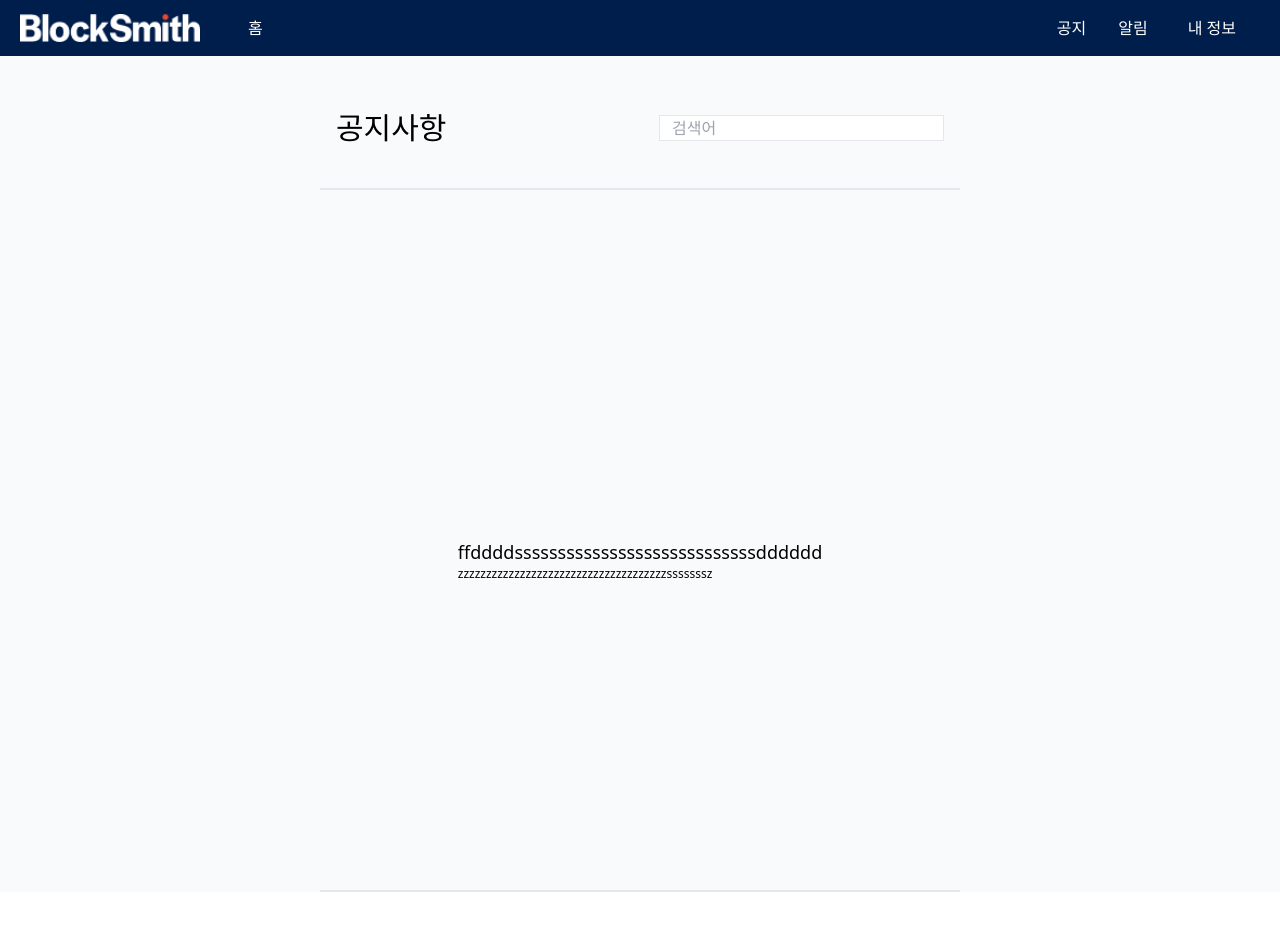
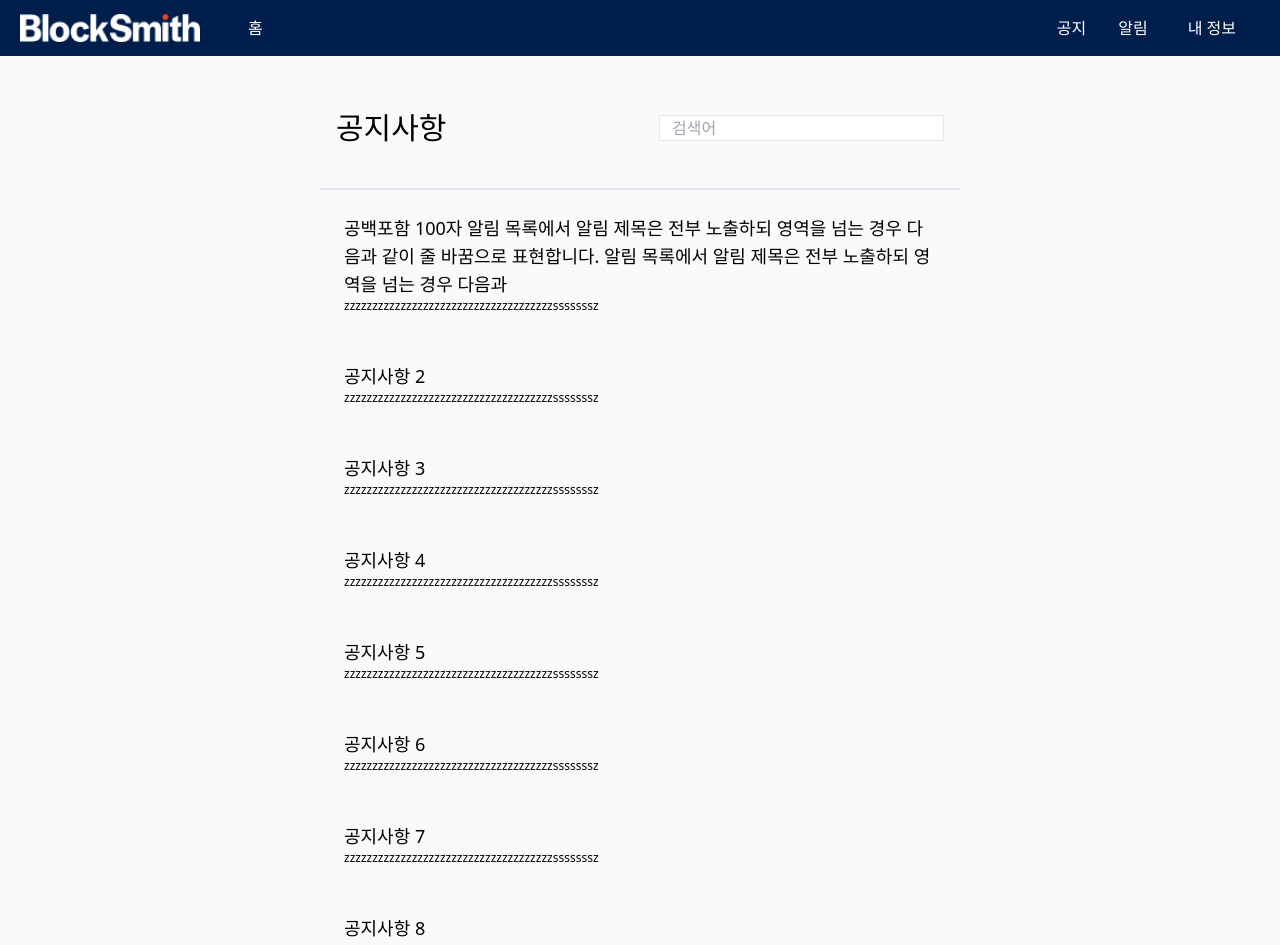
Before and after one commit to swon95/next_pagesup, a Next.js app: page /list in a window 1280 px wide. Shown: the top 945 px of the page. Before the commit the page ends 892 px from the top, so only its background shows below. Built offline with nearby package versions, Linux system fonts and the light colour scheme.

Commit message:
feat: dummy list render

```diff
--- /dev/null
+++ b/src/components/Container.tsx
@@ -0,0 +1,11 @@
+import React from "react";
+
+interface ContainerProps {
+    children: React.ReactNode;
+}
+
+const Container = ({ children }: ContainerProps) => {
+    return <div className="max-w-full mx-auto">{children}</div>;
+};
+
+export default Container;
--- /dev/null
+++ b/src/components/Heading.tsx
@@ -0,0 +1,20 @@
+// for list detail page
+import React from "react";
+
+interface HeadingProps {
+    title: string;
+    createdAt: Date;
+}
+
+const Heading = ({ title, createdAt }: HeadingProps) => {
+    return (
+        <div>
+            <div className="text-2xl font-bold">{title}</div>
+            <div className="text-sm mt-2 font-light text-neutral-500">
+                {createdAt.toLocaleDateString()}
+            </div>
+        </div>
+    );
+};
+
+export default Heading;
--- a/src/pages/list/index.tsx
+++ b/src/pages/list/index.tsx
@@ -1,11 +1,26 @@
 import React from "react";
+import Container from "@/components/Container";
 
 const List = () => {
+    const notices = [
+        "공백포함 100자 알림 목록에서 알림 제목은 전부 노출하되 영역을 넘는 경우 다음과 같이 줄 바꿈으로 표현합니다. 알림 목록에서 알림 제목은 전부 노출하되 영역을 넘는 경우 다음과",
+        "공지사항 2",
+        "공지사항 3",
+        "공지사항 4",
+        "공지사항 5",
+        "공지사항 6",
+        "공지사항 7",
+        "공지사항 8",
+        "공지사항 9",
+        "공지사항 10",
+    ];
+
     return (
+        <Container>
             <div className="bg-slate-50 min-h-screen">
                 <div className="flex flex-wrap justify-center relative">
-                <div className="flex flex-col items-center w-1/2 border-b-2">
-                    <div className="flex flex-row justify-between w-full items-center px-4 mt-10 border-b-2">
+                    <div className="flex flex-col items-center w-1/2 ">
+                        <div className="flex flex-row justify-between w-full items-center px-4 mt-10 ">
                             <div className="flex justify-center items-center h-16 mb-7 text-3xl">
                                 공지사항
                             </div>
@@ -16,19 +31,25 @@ const List = () => {
                             />
                         </div>
 
-                    <div className="flex flex-col justify-center align-middle m-auto h-[700px] ">
-                        <div className="mt-10 hover:bg-[#EFF0F3] cursor-pointer">
-                            <p className="text-lg">
-                                ffddddssssssssssssssssssssssssssssdddddd
-                            </p>
+                        <div className="w-full border-t-2"></div>
+                        <div className="flex flex-col justify-center align-middle m-auto w-full">
+                            {notices.map((notice, index) => (
+                                <div
+                                    key={index}
+                                    className="flex-grow p-6 hover:bg-[#EFF0F3] cursor-pointer"
+                                >
+                                    <p className="text-lg">{notice}</p>
                                     <p className="text-xs">
                                         zzzzzzzzzzzzzzzzzzzzzzzzzzzzzzzzzzzzzsssssssz
                                     </p>
                                 </div>
+                            ))}
+                        </div>
+                        <div className="w-full border-2"></div>
                     </div>
                 </div>
             </div>
-        </div>
+        </Container>
     );
 };
 
```
Lines whose indentation alone changed are shown as unchanged.
